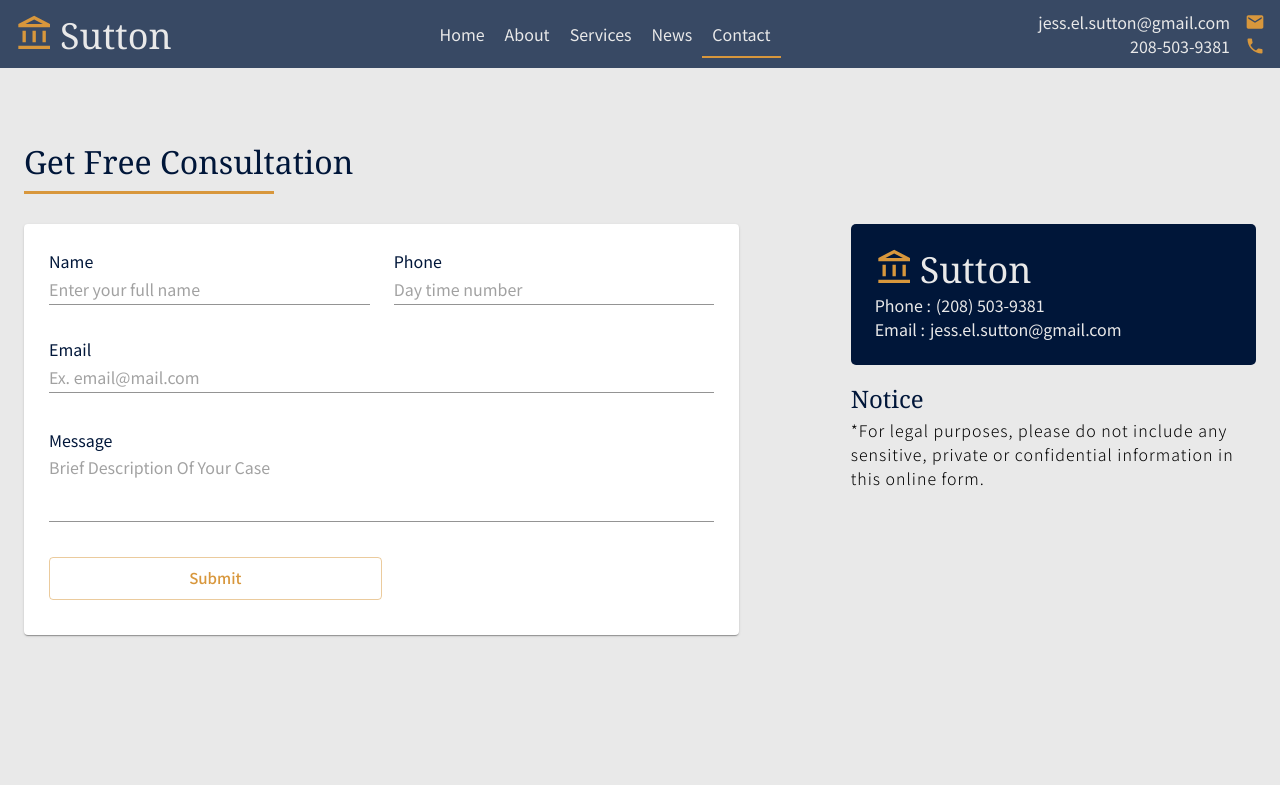
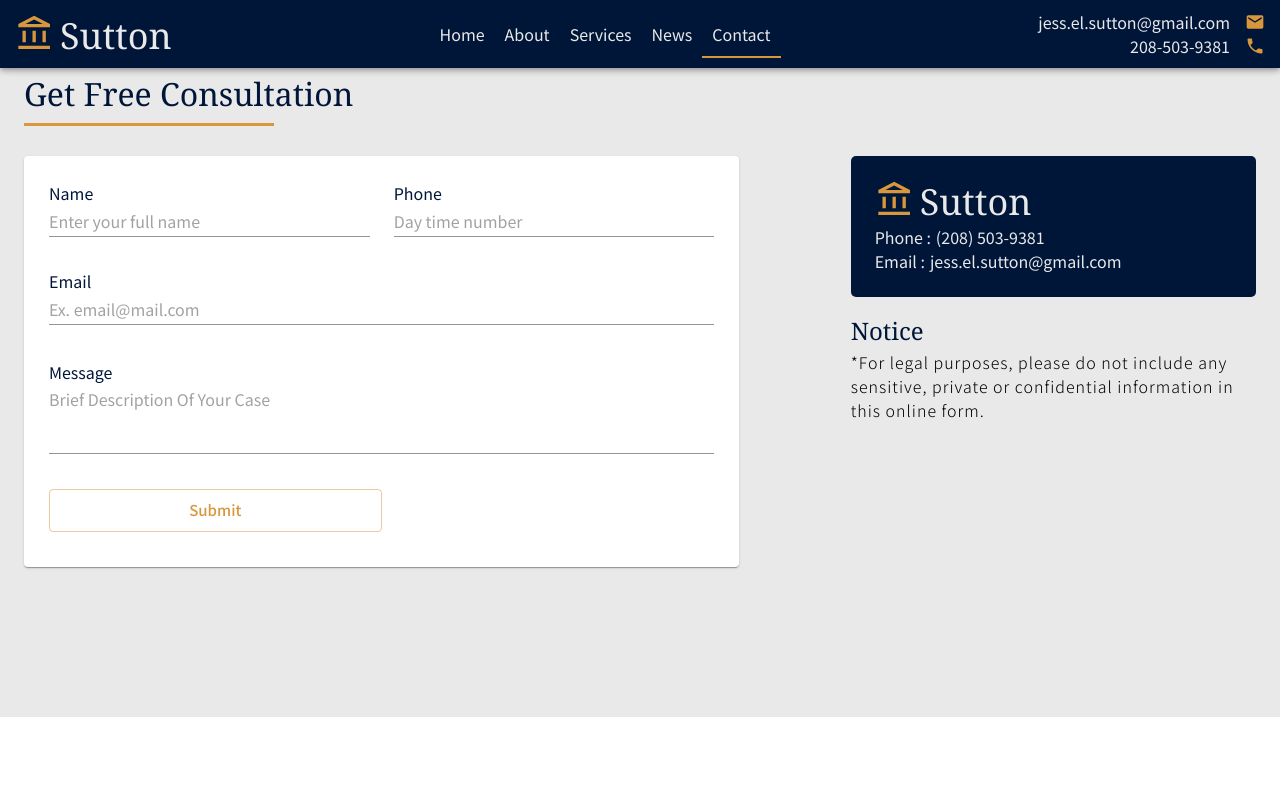
Before and after one commit to pmitch242/jessica-sutton, a React (Create React App) app: page /contact in a window 1280 px wide. Built offline with nearby package versions, Linux system fonts and the light colour scheme.

Commit message:
added nave transition

```diff
--- a/src/App.js
+++ b/src/App.js
@@ -1,5 +1,7 @@
 import React from 'react';
 import { BrowserRouter as Router, Route, Switch } from "react-router-dom";
+import { Slide, AppBar, Toolbar, Typography } from '@material-ui/core';
+import useScrollTrigger from '@material-ui/core/useScrollTrigger';
 
 import Navbar from './components/Navbar';
 import Home from './components/Home';
@@ -9,11 +11,33 @@ import Contact from './components/Contact';
 
 import './App.css';
 
+function HideOnScroll(props) {
+  const { children, window } = props;
+  // Note that you normally won't need to set the window ref as useScrollTrigger
+  // will default to window.
+  // This is only being set here because the demo is in an iframe.
+  const trigger = useScrollTrigger({ target: window ? window() : undefined });
+
+  return (
+    <Slide appear={false} direction="down" in={!trigger}>
+      {children}
+    </Slide>
+  );
+}
+
 function App() {
   return (
     <div className="App">
       <Router>
-          <Navbar/>
+        <HideOnScroll>
+        <AppBar>
+          {/* <Toolbar>
+            <Typography variant="h6">Scroll to Hide App Bar</Typography>
+          </Toolbar> */}
+          <Navbar />
+
+        </AppBar>
+        </HideOnScroll>
         <Switch>
           <Route exact path='/' component={Home} />
           <Route exact path='/about' component={About} />
--- a/src/components/Home/home.css
+++ b/src/components/Home/home.css
@@ -24,3 +24,8 @@
     background-size: cover;
     z-index: -1;
 }
+
+.gap{
+    height: 30vh;
+    width: 100vw;
+}
--- a/src/components/Home/index.js
+++ b/src/components/Home/index.js
@@ -20,6 +20,7 @@ const Home = () => {
             <Intro />
             <Services />
             <About />
+            {/* <div className='gap'></div> */}
             <Contact />
         </div>
     )
```
Lines whose indentation alone changed are shown as unchanged.
